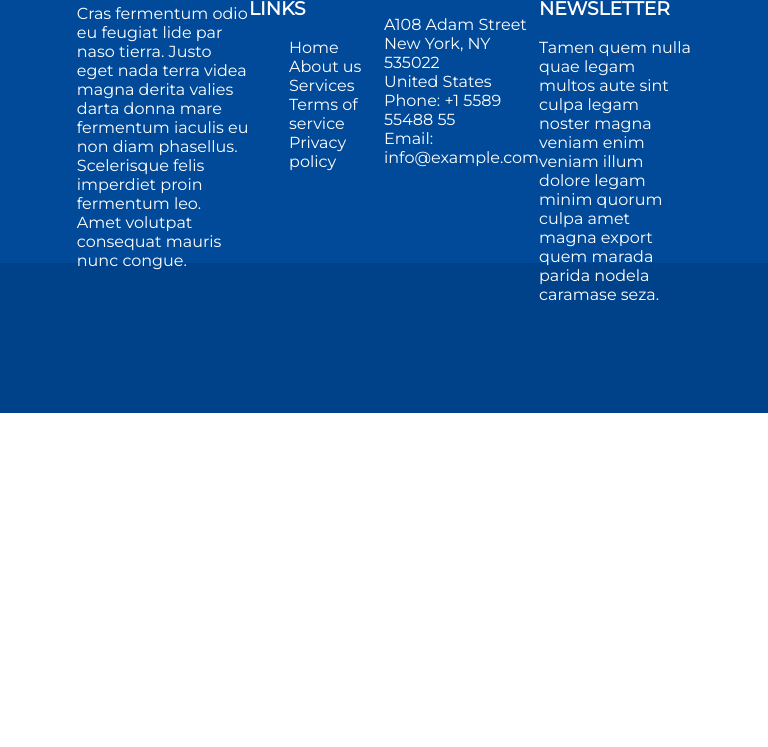
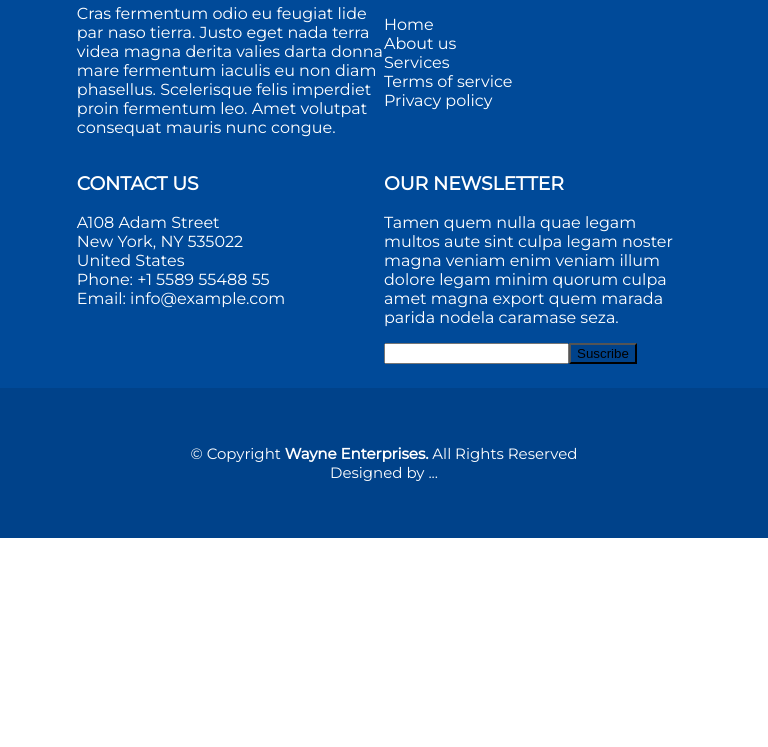
Before and after one commit to Ceciliamorales24/Trabajo-1, a plain HTML site: page index.html in a window 768 px wide. Shown: the part 53-800 px from the top of the page. Drawn offline with Linux system fonts and the light colour scheme.

Commit message:
agregué fondo azul en responsive

```diff
--- a/index.html
+++ b/index.html
@@ -54,6 +54,8 @@
             <p>Tamen quem nulla quae legam multos aute sint culpa legam noster magna veniam enim veniam illum dolore
                 legam minim quorum
                 culpa amet magna export quem marada parida nodela caramase seza.</p>
+
+            <p> <input><input type="submit" class="s" value="Suscribe"> </p>
         </div>
 
         <div>
@@ -63,9 +65,10 @@
     </footer>
 
     <div class="copyright">
+      <p> © Copyright <strong>Wayne Enterprises.</strong> All Rights Reserved <br>
+       Designed by ...</p>
+   </div>
 
-
-    </div>
 </body>
 
 </html>
--- a/style.css
+++ b/style.css
@@ -34,10 +34,11 @@ h1 {
 }
 
 
-ul li {
-    list-style: none;
-    padding-left: 0;
+ul {
+    padding: 0;
+    list-style-type: none;
 }
+
 
 .parte1 {
     display: flex;
@@ -49,19 +50,73 @@ ul li {
     flex: 1;
 }
 
-@media (max-width: 600px) {
+.s{
+   background-color: #00428A;
+}
+
+.copyright {
+   background-color: #00428A;
+   font-family: 'Montserrat', sans-serif;
+   color:#fff;
+   font-size: 15px;;
+   height: 150px;
+   display: flex;
+   justify-content: center;
+   align-items: center;
+   text-align: center;
+}
+
+@media (min-width: 601px) and (max-width: 900px) {
     footer {
         display: flex;
         flex-direction: column;
+        height: 100%;
     }
 
     .parte1 {
         display: flex;
 
+    }
+    .Columna1 {
+        flex: 1;
+    }
+    .Columna2 {
+        flex: 1;
+    }
+
+
+    .parte2 {
+        display: flex;
+        flex: 1;}
+
+    .Columna3 {
+        flex: 1;
+    }
+    .Columna4 {
+        flex: 1;
+    }
+    }
+
+
+
+@media (max-width: 600px) {
+    footer {
+        display: flex;
+        flex-direction: column;
+        font-size: smaller;
+        height: 100%;
+
+    }
+
+    .parte1 {
+        display: flex;
+        flex-wrap: wrap;
+
 
     }
     .parte2 {
         display: flex;
+        flex-wrap: wrap;
 
 
     }
```
